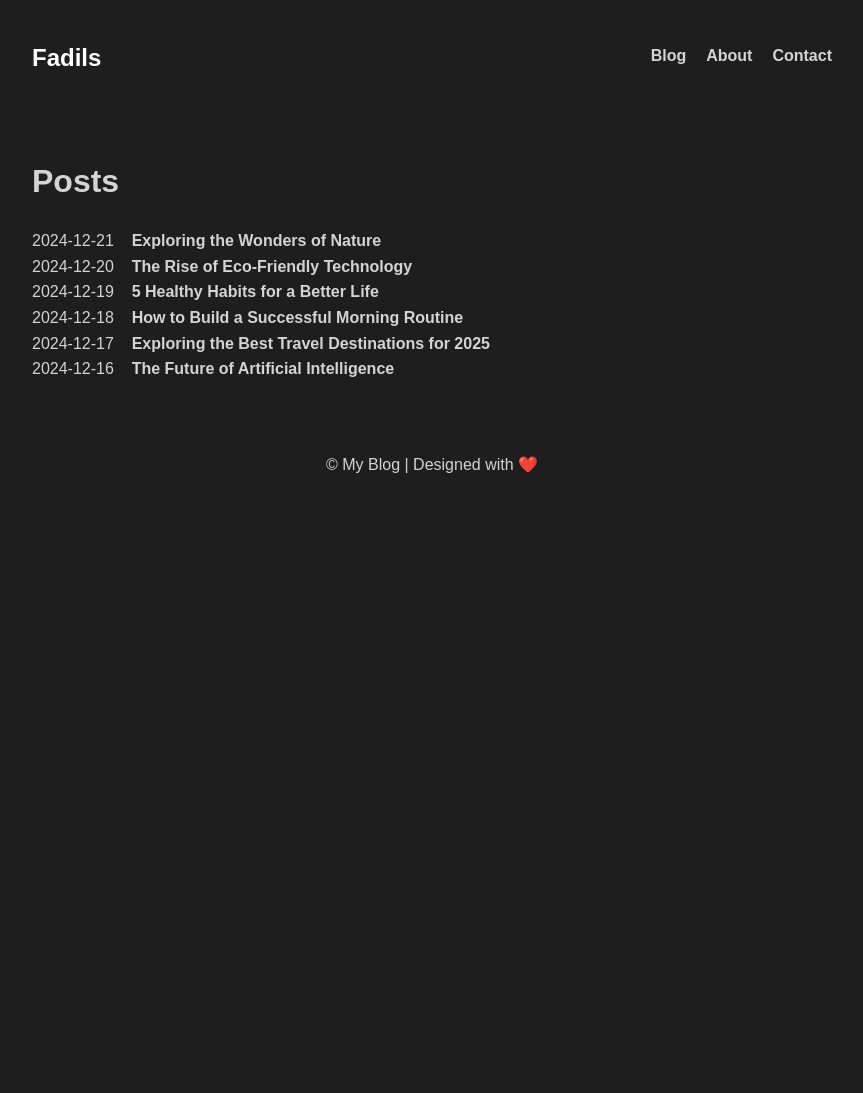
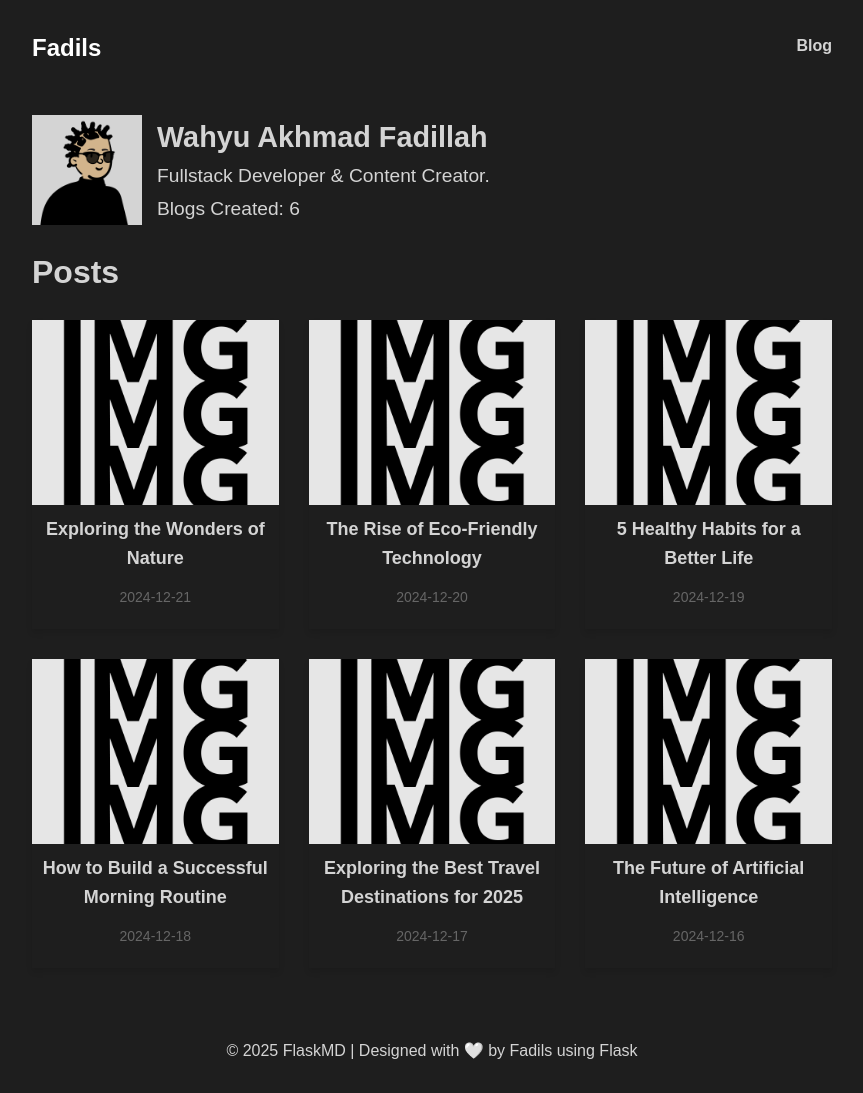
Before and after one commit to fadilsflow/FlaskMD, a Flask app: page / in a window 1280 px wide. Shown: the whole page, without its empty margins (208-1071 px from the left). Before the commit the page ends 473 px from the top, so only its background shows below. Run offline with Flask 3, Linux system fonts and the light colour scheme.

Commit message:
hapus sampah

```diff
--- a/app.py
+++ b/app.py
@@ -2,7 +2,7 @@ from flask import Flask, render_template
 import markdown
 import os
 import yaml
-
+import datetime
 app = Flask(__name__)
 
 def get_posts():
@@ -25,9 +25,15 @@ def get_post_content(filename):
         _, yaml_str, content = file.read().split('---', 2)
         return markdown.markdown(content.strip()), yaml.safe_load(yaml_str)
 
+
+def get_blog_count():
+    return len([filename for filename in os.listdir('posts') if filename.endswith('.md')])
+
 @app.route('/')
 def index():
-    return render_template('index.html', posts=get_posts())
+    blog_count = get_blog_count()
+    current_year = datetime.datetime.now().year
+    return render_template('index.html', posts=get_posts() , blog_count=blog_count, current_year=current_year)
 
 @app.route('/post/<filename>')
 def post(filename):
--- a/posts/5 Healthy Habits for a Better Life.md
+++ b/posts/5 Healthy Habits for a Better Life.md
@@ -7,6 +7,7 @@ tags:
   - health
   - wellness
   - lifestyle
+image: ../static/image/img.png
 ---
 Living a healthy life is about more than just eating right or exercising—it’s about adopting habits that promote well-being in all areas of life. Here are five simple habits that can help you feel better physically and mentally.
 
--- a/posts/Exploring the Best Travel Destinations for 2025.md
+++ b/posts/Exploring the Best Travel Destinations for 2025.md
@@ -7,7 +7,10 @@ tags:
   - travel
   - adventure
   - destinations
+image: ../static/image/img.png
 ---
+
+
 As we approach the new year, many of us are already planning our next vacation. Whether you’re looking for a relaxing beach getaway or an adventurous trek through the mountains, 2025 promises to be an exciting year for travel. Here are some of the top destinations to visit in the coming year.
 
 ## 1. Kyoto, Japan
--- a/posts/How to Build a Successful Morning Routine.md
+++ b/posts/How to Build a Successful Morning Routine.md
@@ -7,6 +7,7 @@ tags:
   - productivity
   - habits
   - routine
+image: ../static/image/img.png
 ---
 A productive day starts with a successful morning routine. The first few hours of the day set the tone for everything that follows. By establishing good habits in the morning, you can boost your productivity, enhance your mood, and set yourself up for success. Here’s how you can build a routine that works for you.
 
--- a/posts/The Future of Artificial Intelligence.md
+++ b/posts/The Future of Artificial Intelligence.md
@@ -7,7 +7,7 @@ tags:
   - technology
   - AI
   - future
-image: static/image/dede.jpg
+image: ../static/image/img.png
 ---
 Artificial intelligence (AI) is rapidly evolving and reshaping various industries. From healthcare to entertainment, AI is opening up new possibilities and challenges. In this post, we will explore the future of AI and how it will impact our lives in the coming years.
 
--- a/posts/The Rise of Eco-Friendly Technology.md
+++ b/posts/The Rise of Eco-Friendly Technology.md
@@ -7,20 +7,27 @@ tags:
   - technology
   - sustainability
   - green
+image: ../static/image/img.png
 ---
+
 In recent years, technology has played an essential role in advancing sustainable living. As concerns about climate change continue to grow, innovations in eco-friendly technology have become crucial. In this post, we’ll explore some of the most exciting technologies that are helping to reduce our environmental impact.
 
 ## Solar Energy Advancements
+
 Solar energy has long been hailed as a clean alternative to fossil fuels. Recent advancements in solar panel efficiency and energy storage are making solar power more accessible and affordable than ever before. With better technology, homes and businesses can now rely on solar energy for a significant portion of their power needs.
 
 ## Electric Vehicles (EVs)
+
 The transportation sector is one of the largest contributors to carbon emissions, but electric vehicles are changing the game. With more affordable EV models and an expanding network of charging stations, electric vehicles are becoming a viable option for people worldwide. EVs help to reduce emissions and make transportation cleaner.
 
 ## Smart Homes and Energy Efficiency
+
 The rise of smart homes has revolutionized how we manage energy consumption. Smart thermostats, lighting systems, and appliances allow homeowners to control energy use more efficiently, reducing waste and lowering utility bills. These technologies help reduce the carbon footprint of households.
 
 ## Conclusion
+
 As eco-friendly technologies become more widespread, the future of sustainability looks brighter. Innovations in solar energy, electric vehicles, and smart homes are just the beginning. The continued development of green technology will play a crucial role in building a sustainable world.
 
 ## Links:
+
 Explore more about eco-friendly tech: [CleanTechnica](https://cleantechnica.com) | [Green Tech Media](https://www.greentechmedia.com)
--- a/static/css/style.css
+++ b/static/css/style.css
@@ -18,14 +18,14 @@ a {
   color: #D4D4D4;
   text-decoration: none;
   transition: color 0.3s ease, transform 0.3s ease;
-
 }
 
 /* Header */
 header {
   background-color: #1E1E1E;
-  padding: 10px 0;
-  border-bottom: 3px solid #1E1E1E  ;
+  border-bottom: 3px solid #1E1E1E;
+  margin: 0; /* Menghapus margin agar lebih rapat ke atas */
+  padding: 10px 0; /* Menambahkan padding jika perlu */
 }
 
 header h1 {
@@ -41,7 +41,10 @@ header a {
 /* Navbar Styles */
 .navbar {
   background-color: #1E1E1E;
-  padding: 10px 0;
+  padding: 0; /* Menghapus padding agar lebih rapat ke atas */
+  margin: 0; /* Menghapus margin untuk mengurangi jarak atas */
+  position: relative;
+  top: 0;
 }
 
 .navbar .container {
@@ -80,6 +83,55 @@ header a {
   color: #0A84FF; /* Efek hover pada link */
 }
 
+.link{
+  color: #007BFF;
+  font-size: 1em;
+}
+
+
+/* User */
+.user-bio {
+  margin-bottom: 20px;
+  color: #D4D4D4;
+}
+
+.user-info {
+  display: flex; /* Menyusun gambar dan informasi dalam satu baris */
+  align-items: center; /* Vertikal sejajar */
+}
+
+.user-image {
+  position: relative;
+  width: 110px; /* Ukuran lebar gambar */
+  height: 110px; /* Ukuran tinggi gambar */
+  margin-right: 15px; /* Memberi jarak antara gambar dan informasi */
+  overflow: hidden;
+  background-color: #D4D4D4;
+  /* border-radius: 50%; Membuat gambar menjadi lingkaran */
+}
+
+.user-image img {
+  width: 100%;
+  height: 100%;
+  object-fit: cover; /* Menjaga gambar tetap proporsional dan memenuhi kontainer */
+}
+
+.user-details {
+  display: flex;
+  flex-direction: column; /* Menyusun informasi dalam kolom vertikal */
+}
+
+.user-name {
+  font-size: 1.8rem;
+  font-weight: bold;
+  margin: 0;
+}
+
+.user-details p {
+  font-size: 1.2rem;
+  margin: 1px 0;
+}
+
 /* Footer */
 footer {
   background: #1E1E1E;
@@ -98,18 +150,96 @@ footer p {
 
 .metadata-font{
   font-size: 1em;
+  font-weight: bold;
+}
+.post-header p{
+  margin: 1px 0;
+}
+.post-header h1{
+  font-size: 2.5rem;
+  margin: 0;
 }
 .post-list a {
   text-decoration: none;
   transition: color 0.3s ease, transform 0.3s ease;
-
 }
 .post-list a:hover {
   color: #0A84FF;
-  transform: scale(1.1);
 
 }
 .post-item {
- /* Elemen disusun secara vertikal */
-  gap: 100px; /* 3 spasi, misalnya 10px untuk setiap spasi */
+  gap: 100px
 }
+.metadata-font{
+  font-size: larger;
+}
+
+#tags .tag {
+  display: inline-block;
+  padding: 5px 10px;
+  margin-right: 5px;
+  background-color: #3f3f3f; /* Background abu-abu */
+  border-radius: 5px;
+  font-size: 14px;
+}
+
+
+
+/* Index css */
+.blog-container {
+  max-width: 1200px;
+  margin: 0 auto;
+}
+
+.post-list {
+  display: flex;
+  flex-wrap: wrap;
+  gap: 30px;
+  justify-content: space-between;
+}
+
+.post-card {
+  width: calc(33.333% - 20px);
+  text-align: center;
+  overflow: hidden;
+  box-shadow: 0 4px 6px rgba(0, 0, 0, 0.1);
+  display: flex;
+  flex-direction: column;
+}
+
+.image-container {
+  position: relative;
+  width: 100%;
+  padding-top: 75%;
+  overflow: hidden;
+}
+
+.image-container img {
+  position: absolute;
+  top: 0;
+  left: 0;
+  width: 100%;
+  height: 100%;
+  object-fit: cover; /* Menjaga gambar agar tidak terdistorsi dan memenuhi kontainer */
+  filter: brightness(90%); /* Memberikan efek gelap pada gambar */
+  transition: filter 0.3s ease; /* Menambahkan transisi halus untuk filter */
+}
+.image-container img:hover {
+  filter: brightness(100%); /* Mengembalikan gambar ke kecerahan aslinya saat hover */
+}
+
+
+.post-info {
+  padding: 10px;
+}
+
+.post-info h2 {
+  font-size: 18px;
+  margin: 0 0 10px;
+}
+
+.post-info p {
+  color: #666;
+  font-size: 14px;
+  margin-bottom: 10px;
+}
--- a/templates/base.html
+++ b/templates/base.html
@@ -14,8 +14,6 @@
             <nav>
                 <ul class="nav-menu">
                     <li><a href="{{ url_for('index') }}">Blog</a></li>
-                    <li><a href="#about">About</a></li>
-                    <li><a href="#contact">Contact</a></li>
                 </ul>
             </nav>
         </div>
@@ -25,7 +23,7 @@
     </main>
     <footer>
         <div class="container">
-            <p>&copy; {{ current_year }} My Blog | Designed with ❤️</p>
+            <p>&copy; {{ current_year }} FlaskMD | Designed with 🤍 by Fadils using Flask</p>
         </div>
     </footer>
 </body>
--- a/templates/index.html
+++ b/templates/index.html
@@ -6,12 +6,33 @@ Home - My Blog
 
 {% block content %}
 <div class="blog-container">
+  <div class="user-bio">
+    <div class="user-info">
+      <div class="user-image">
+        <img src="../static/image/profile.png" alt="User Image">
+      </div>
+      <div class="user-details">
+        <h2 class="user-name">Wahyu Akhmad Fadillah</h2>
+        <p class="user-role">Fullstack Developer & Content Creator.</p>
+        <p class="user-blog-count">Blogs Created: {{ blog_count }}</p>
+      </div>
+    </div>
+  </div>
   <h1>Posts</h1>
   <div class="post-list">
     {% for post in posts %}
-    <div class="post-item">
-      <span class="post-date">{{ post.date }}</span>&nbsp;&nbsp;&nbsp;
-      <a href="{{ url_for('post', filename=post.filename) }}" class="post-title"><strong>{{ post.title }}</strong></a>
+    <div class="post-card">
+      <a href="{{ url_for('post', filename=post.filename) }}">
+        <div class="image-container">
+          <img src="{{ post.image }}" alt="Post Image">
+        </div>
+      </a>
+      <a href="{{ url_for('post', filename=post.filename) }}">
+      <div class="post-info">
+        <h2>{{ post.title }}</h2>
+        <p>{{ post.date }}</p>
+      </div>
+      </a>
     </div>
     {% endfor %}
   </div>
```
Also changed, not shown: posts/Exploring the Wonders of Nature.md (+10 -0 lines), templates/post.html (+13 -3 lines), requirement.txt (line endings or trailing spaces), static/image/img.png (added), static/image/nun.jpg (added), static/image/profile.png (added), 2 other files.
